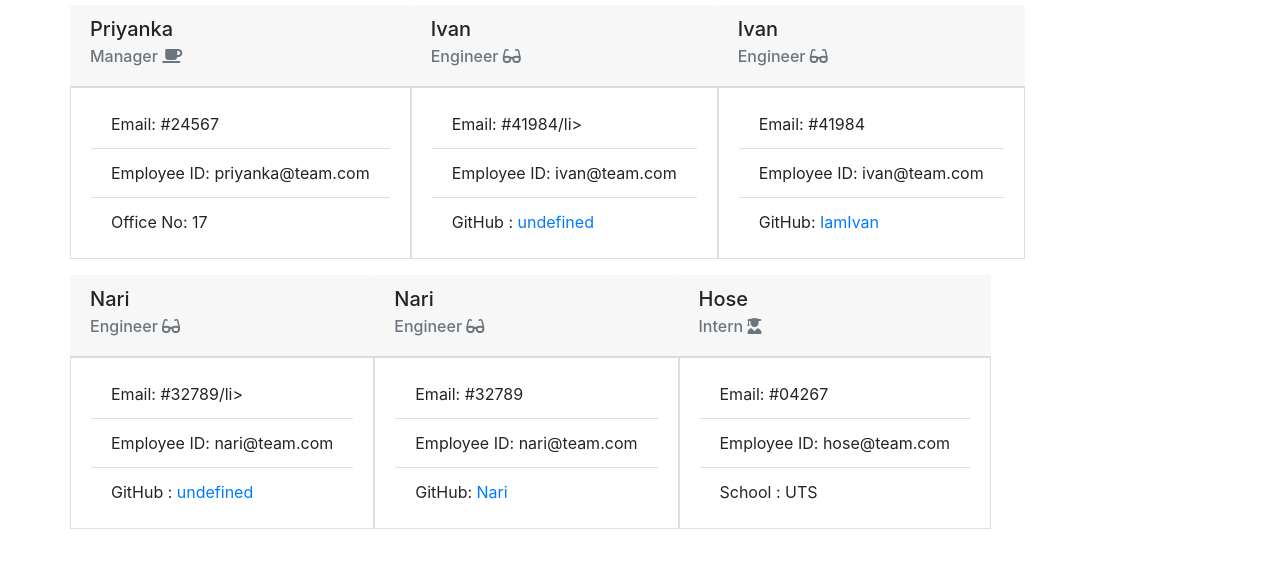
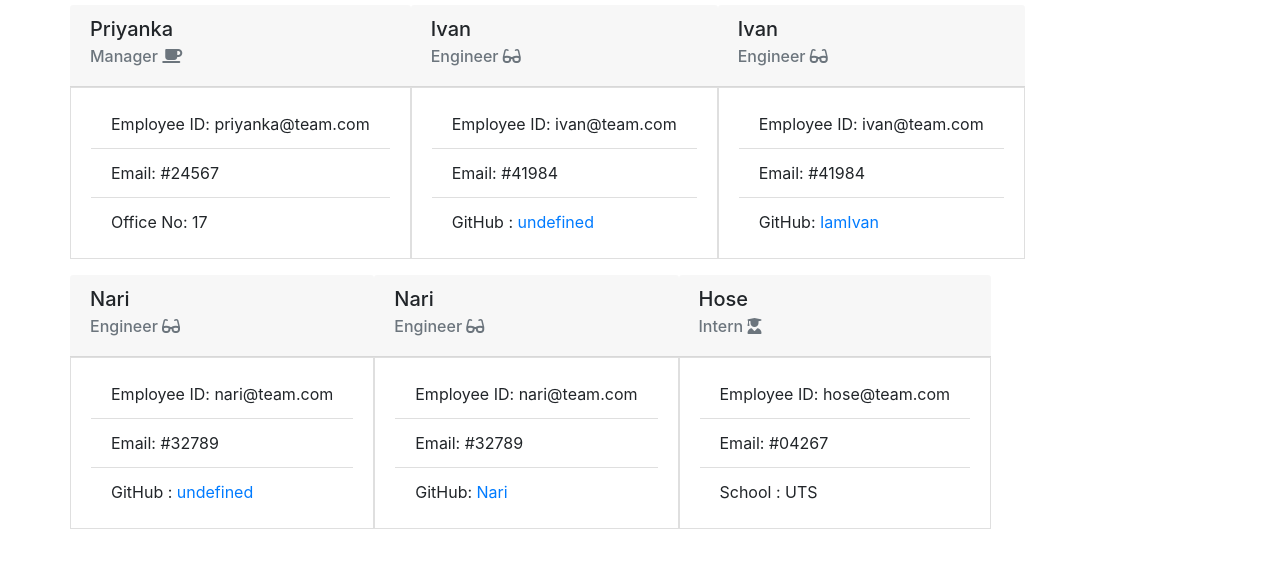
Before and after one commit to ffakih5/Team-Profile-Generator, a website: page dist/index.html in a window 1280 px wide. Shown: the part 51-618 px from the top of the page. Drawn offline with nearby package versions, Linux system fonts and the light colour scheme.

Commit message:
adding to README.md

```diff
--- a/dist/index.html
+++ b/dist/index.html
@@ -26,8 +26,8 @@
            </div>
 
            <ul class="list-group-item list-group-flush">
+                <li class="list-group-item">Employee ID: priyanka@team.com</li>
                <li class="list-group-item">Email: <a href="mailto:#24567"></a>#24567</li>
-               <li class="list-group-item">Employee ID: priyanka@team.com</li>
                <li class="list-group-item">Office No: 17</li>
            </ul>
         </div>
@@ -39,8 +39,8 @@
            </div>
 
            <ul class="list-group-item list-group-flush">
-               <li class="list-group-item">Email: <a href="#41984"></a>#41984/li>
                <li class="list-group-item">Employee ID: ivan@team.com</li>
+               <li class="list-group-item">Email: <a href="#41984"></a>#41984</li>
                <li class="list-group-item">GitHub : <a href= "https://www.github.com/IamIvan" target="_blank">undefined</a></li>
            </ul>
         </div>
@@ -52,8 +52,8 @@
         </div>
 
         <ul class="list-group-item list-group-flush">
+            <li class="list-group-item">Employee ID: ivan@team.com</li>
             <li class="list-group-item">Email: <a href="mailto:#41984"></a>#41984</li>
-            <li class="list-group-item">Employee ID: ivan@team.com</li>
             <li class="list-group-item">GitHub: <a href= "https://www.github.com/IamIvan" target="_blank">IamIvan</a></li>
         </ul>
      </div>
@@ -66,8 +66,8 @@
            </div>
 
            <ul class="list-group-item list-group-flush">
-               <li class="list-group-item">Email: <a href="#32789"></a>#32789/li>
                <li class="list-group-item">Employee ID: nari@team.com</li>
+               <li class="list-group-item">Email: <a href="#32789"></a>#32789</li>
                <li class="list-group-item">GitHub : <a href= "https://www.github.com/Nari" target="_blank">undefined</a></li>
            </ul>
         </div>
@@ -79,8 +79,8 @@
         </div>
 
         <ul class="list-group-item list-group-flush">
+            <li class="list-group-item">Employee ID: nari@team.com</li>
             <li class="list-group-item">Email: <a href="mailto:#32789"></a>#32789</li>
-            <li class="list-group-item">Employee ID: nari@team.com</li>
             <li class="list-group-item">GitHub: <a href= "https://www.github.com/Nari" target="_blank">Nari</a></li>
         </ul>
      </div>
@@ -93,8 +93,8 @@
     </div>
 
     <ul class="list-group-item list-group-flush">
+        <li class="list-group-item">Employee ID: hose@team.com</li>
         <li class="list-group-item">Email: <a href="mailto:#04267"></a>#04267</li>
-        <li class="list-group-item">Employee ID: hose@team.com</li>
         <li class="list-group-item">School : UTS</li>
     </ul>
  </div>
```
Also changed, not shown: README.md.
